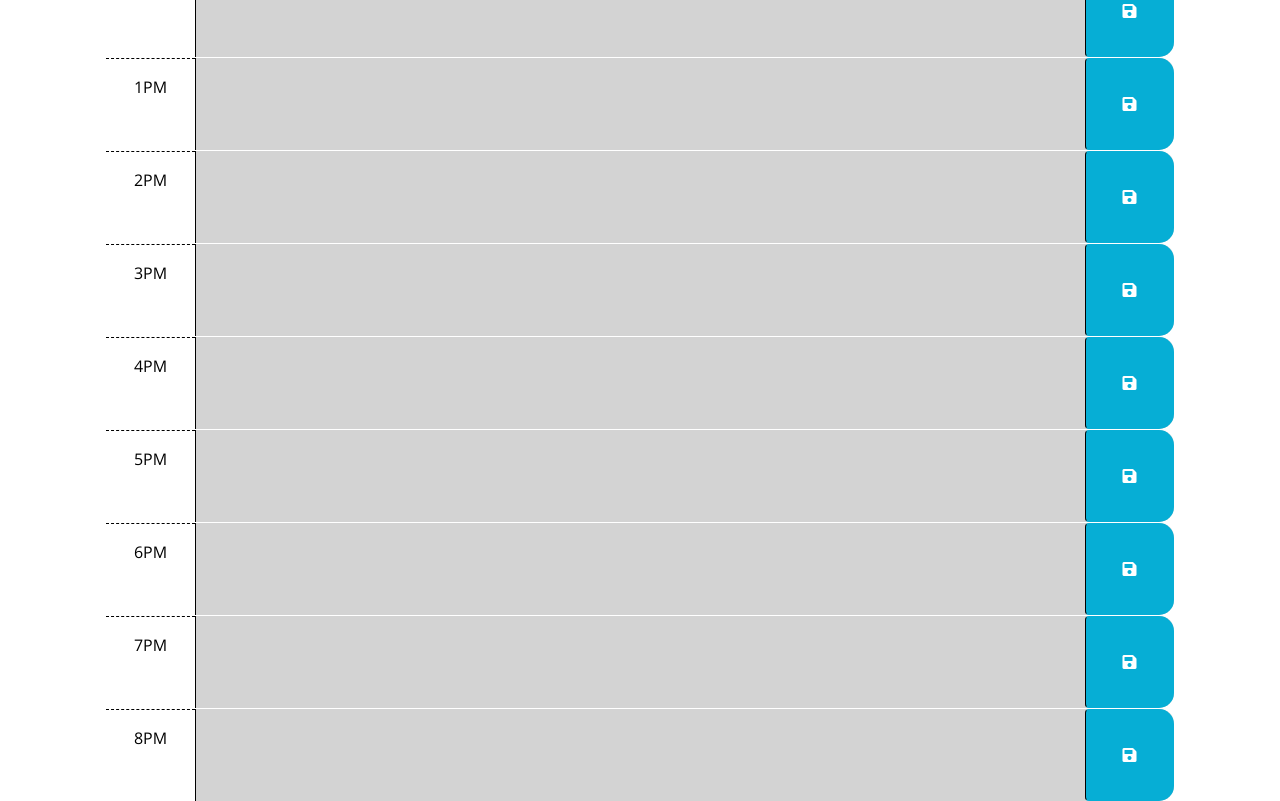
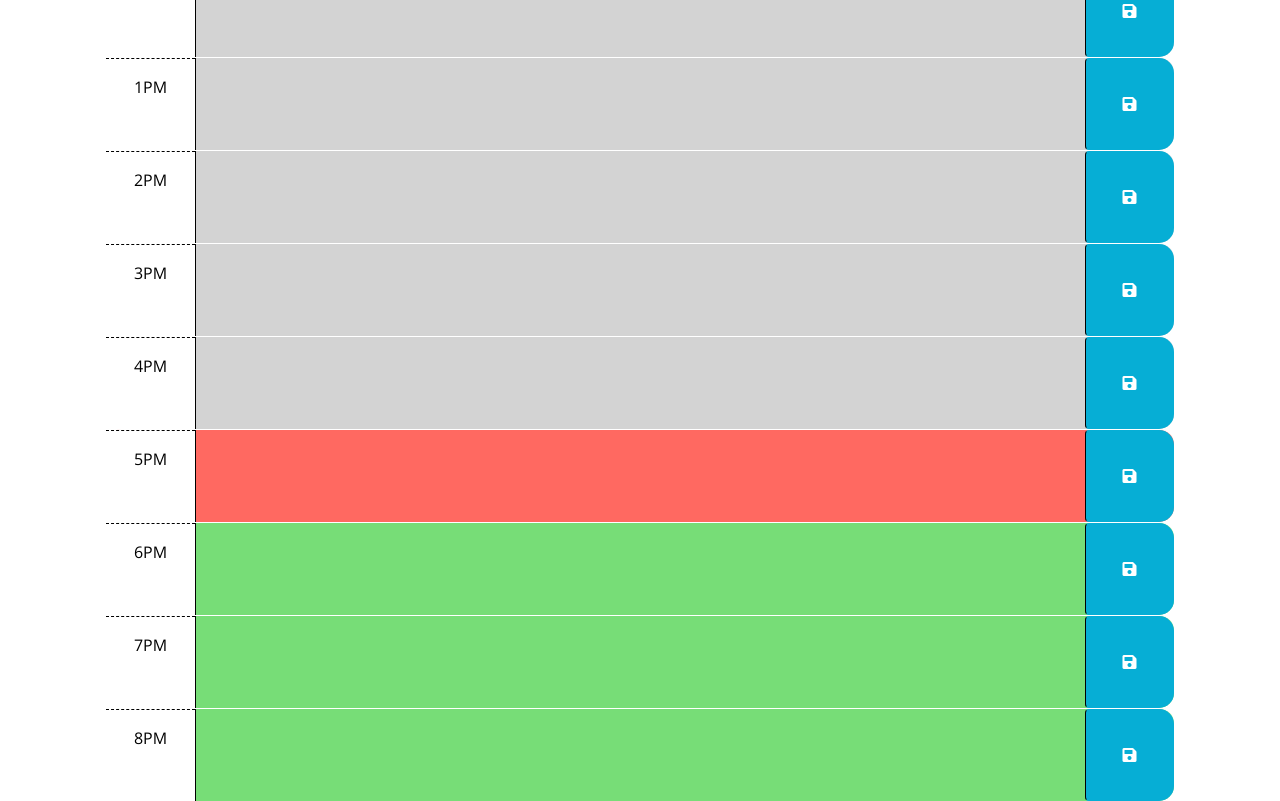
Before and after one commit to mcchristy/challenge-week-5, a plain HTML site: page Develop/index.html in a window 1280 px wide. Shown: the part 617-1418 px from the top of the page. Drawn offline with nearby package versions, Linux system fonts and the light colour scheme.

Commit message:
added a new image to readme and fixed the 24 hour time blocks by changeing ids and editing js function

```diff
--- a/Develop/index.html
+++ b/Develop/index.html
@@ -74,7 +74,7 @@
         </button>
       </div>
 
-      <div id="hour-1" class="row time-block future">
+      <div id="hour-13" class="row time-block future">
         <div class="col-2 col-md-1 hour text-center py-3">1PM</div>
         <textarea class="col-8 col-md-10 description" rows="3"> </textarea>
         <button class="btn saveBtn col-2 col-md-1" aria-label="save">
@@ -82,49 +82,55 @@
         </button>
       </div>
 
-      <div id="hour-2" class="row time-block future">
+      <div id="hour-14" class="row time-block future">
         <div class="col-2 col-md-1 hour text-center py-3">2PM</div>
         <textarea class="col-8 col-md-10 description" rows="3"> </textarea>
         <button class="btn saveBtn col-2 col-md-1" aria-label="save">
           <i class="fas fa-save" aria-hidden="true"></i>
         </button>
       </div>
-      <div id="hour-3" class="row time-block future">
+
+      <div id="hour-15" class="row time-block future">
         <div class="col-2 col-md-1 hour text-center py-3">3PM</div>
         <textarea class="col-8 col-md-10 description" rows="3"> </textarea>
         <button class="btn saveBtn col-2 col-md-1" aria-label="save">
           <i class="fas fa-save" aria-hidden="true"></i>
         </button>
       </div>
-      <div id="hour-4" class="row time-block future">
+
+      <div id="hour-16" class="row time-block future">
         <div class="col-2 col-md-1 hour text-center py-3">4PM</div>
         <textarea class="col-8 col-md-10 description" rows="3"> </textarea>
         <button class="btn saveBtn col-2 col-md-1" aria-label="save">
           <i class="fas fa-save" aria-hidden="true"></i>
         </button>
       </div>
-      <div id="hour-5" class="row time-block future">
+
+      <div id="hour-17" class="row time-block future">
         <div class="col-2 col-md-1 hour text-center py-3">5PM</div>
         <textarea class="col-8 col-md-10 description" rows="3"> </textarea>
         <button class="btn saveBtn col-2 col-md-1" aria-label="save">
           <i class="fas fa-save" aria-hidden="true"></i>
         </button>
       </div>
-      <div id="hour-6" class="row time-block future">
+
+      <div id="hour-18" class="row time-block future">
         <div class="col-2 col-md-1 hour text-center py-3">6PM</div>
         <textarea class="col-8 col-md-10 description" rows="3"> </textarea>
         <button class="btn saveBtn col-2 col-md-1" aria-label="save">
           <i class="fas fa-save" aria-hidden="true"></i>
         </button>
       </div>
-      <div id="hour-7" class="row time-block future">
+
+      <div id="hour-19" class="row time-block future">
         <div class="col-2 col-md-1 hour text-center py-3">7PM</div>
         <textarea class="col-8 col-md-10 description" rows="3"> </textarea>
         <button class="btn saveBtn col-2 col-md-1" aria-label="save">
           <i class="fas fa-save" aria-hidden="true"></i>
         </button>
       </div>
-      <div id="hour-8" class="row time-block future">
+
+      <div id="hour-20" class="row time-block future">
         <div class="col-2 col-md-1 hour text-center py-3">8PM</div>
         <textarea class="col-8 col-md-10 description" rows="3"> </textarea>
         <button class="btn saveBtn col-2 col-md-1" aria-label="save">
@@ -139,6 +145,6 @@
       crossorigin="anonymous"
     ></script>
 
-    <script src="script.js"></script>
+    <script src="./script.js"></script>
   </body>
 </html>
--- a/Develop/script.js
+++ b/Develop/script.js
@@ -45,48 +45,18 @@ $(document).ready(function () {
 
     $('.time-block').each(function(){
       var timeSlot = parseInt($(this).attr('id').split('-')[1])
-      if(timeSlot < currentHour){
-        $(this).removeClass('future')
-        $(this).removeClass('present')
-        $(this).addClass('past')
-      } else if ( timeSlot === currentHour){
-        $(this).removeClass('future')
-        $(this).removeClass('past')
-        $(this).addClass('present')
+      var formattedTimeSlot = (timeSlot < 10) ? '0' + timeSlot : timeSlot;
+
+      if(parseInt(formattedTimeSlot) < currentHour){
+        $(this).removeClass('future present').addClass('past');
+      } else if (parseInt(formattedTimeSlot) === currentHour){
+        $(this).removeClass('future past').addClass('present');
       } else {
-        $(this).removeClass('past')
-        $(this).removeClass('present')
-        $(this).addClass('future')
+        $(this).removeClass('past present').addClass('future');
       }
-    })
+    });
   }
   timeCheck()
 
   setInterval(timeCheck, 3600000)
   })
-
-
-
-
-
-
-
-
-  // TODO: Add a listener for click events on the save button. This code should
-  // use the id in the containing time-block as a key to save the user input in
-  // local storage. HINT: What does `this` reference in the click listener
-  // function? How can DOM traversal be used to get the "hour-x" id of the
-  // time-block containing the button that was clicked? How might the id be
-  // useful when saving the description in local storage?
-  //
-  // TODO: Add code to apply the past, present, or future class to each time
-  // block by comparing the id to the current hour. HINTS: How can the id
-  // attribute of each time-block be used to conditionally add or remove the
-  // past, present, and future classes? How can Day.js be used to get the
-  // current hour in 24-hour time?
-  //
-  // TODO: Add code to get any user input that was saved in localStorage and set
-  // the values of the corresponding textarea elements. HINT: How can the id
-  // attribute of each time-block be used to do this?
-  //
-  // TODO: Add code to display the current date in the header of the page.
```
Also changed, not shown: Assets/images/challenge-5-application-live.png (deleted), Assets/images/deployed-planner-app.jpg (added), 1 other file.
